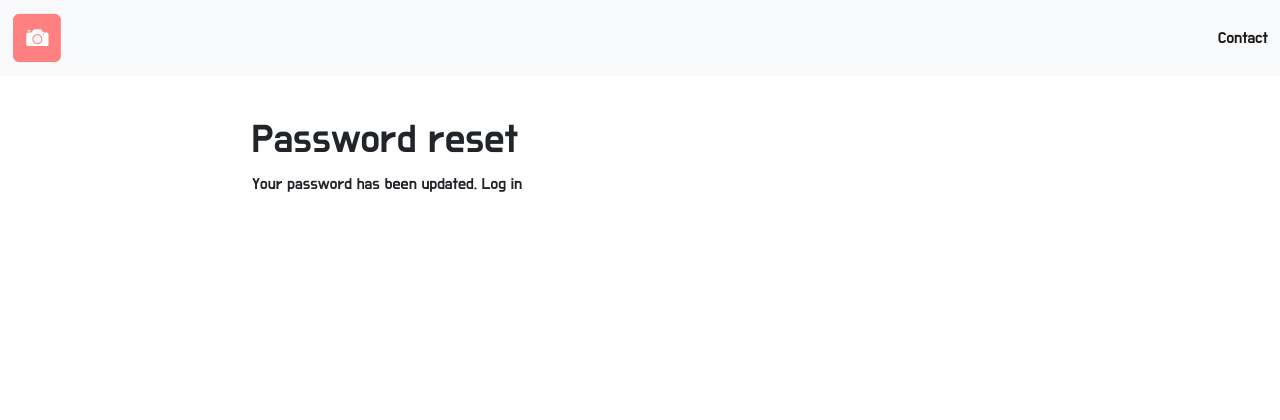
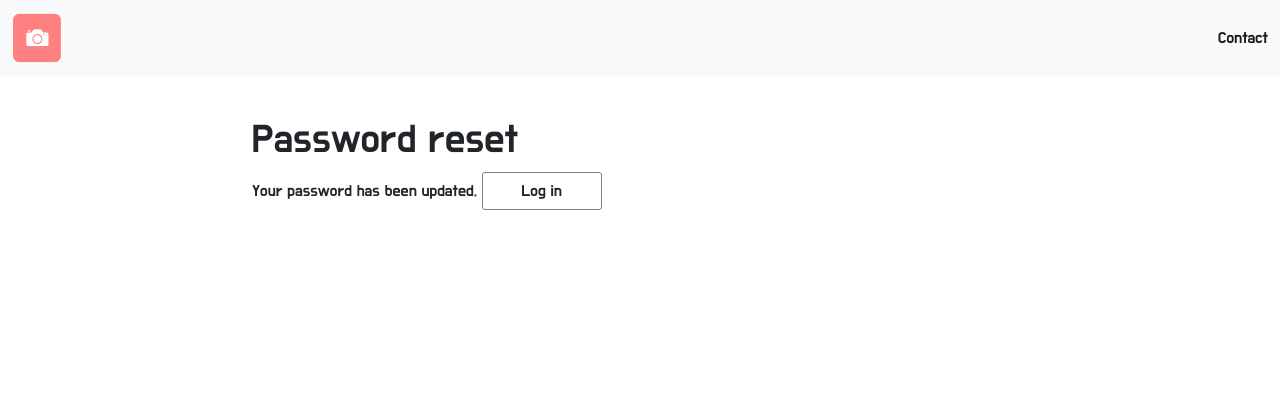
Before and after one commit to jkingportfolio/CI_PP4_Pic_Pals, a Django app: page /reset/done/ in a window 1280 px wide. Shown: the top 420 px of the page. Run offline with Django 4.2, Linux system fonts and the light colour scheme; parts of the project's set-up code (start-up, migrations or seed data) failed here and were passed over; some libraries are stand-ins or nearby versions.

Commit message:
Update: Form button sizes

```diff
--- a/account/templates/account/edit_profile.html
+++ b/account/templates/account/edit_profile.html
@@ -16,9 +16,9 @@
         {{ user_form|crispy }}
         {{ profile_form|crispy }}
         {% csrf_token %}
-        <p><input type="submit" value="Update profile" class="form-btn-pos"></p>
+        <p><input type="submit" value="Update profile" class="form-btn form-btn-pos"></p>
     </form>
-    <button aria-label="Cancel button">
+    <button aria-label="Cancel button" class="form-btn">
         <a href="/">
             Cancel
         </a>
--- a/account/templates/account/register.html
+++ b/account/templates/account/register.html
@@ -13,7 +13,7 @@
                 {% csrf_token %}
                 {{ user_form|crispy }}
             </div>
-            <p><input type="submit" value="Create account" class="form-btn-pos"></p>
+            <p><input type="submit" value="Create account" class="form-btn form-btn-pos"></p>
         </form>
 
     </div>
--- a/account/templates/account/register_success.html
+++ b/account/templates/account/register_success.html
@@ -8,6 +8,10 @@
 <div class="container form-style">
     <h1>Registered Successfully</h1>
     <p>{{ new_user.username }} welcome to Pic Pals!</p>
-    <p>Please <a href="{% url 'login'%}">log in here</a></p>
+    <button aria-label="Login button" class="form-btn btn btn-success">
+        <a href="{% url 'login' %}">
+            Log in
+        </a>
+    </button>
 </div>
 {% endblock %}
--- a/account/templates/registration/login.html
+++ b/account/templates/registration/login.html
@@ -18,7 +18,7 @@
                 {% csrf_token %}
             </div>
             <input type="hidden" name="next" value="{{ next }}" />
-            <p><input class="btn btn-success" type="submit" value="Log in"></p>
+            <p><input class="form-btn btn btn-success" type="submit" value="Log in"></p>
         </form>
         <div>
             <div>
--- a/account/templates/registration/password_reset_complete.html
+++ b/account/templates/registration/password_reset_complete.html
@@ -8,7 +8,14 @@
 <div class="container form-style">
     <h1>Password reset</h1>
     <p>
-        Your password has been updated. <a href="{% url 'login' %}">Log in</a>
+        Your password has been updated.
+        <a href="{% url 'login' %}">
+            <button aria-label="Log in button" class="form-btn btn btn-succes">
+                <a href="/">
+                    Log in
+                </a>
+            </button>
+        </a>
     </p>
 </div>
 
--- a/contact/admin.py
+++ b/contact/admin.py
@@ -21,5 +21,6 @@ class ContactAdmin(admin.ModelAdmin):
 
     list_filter = (
         'name',
+        'reason',
         'email',
     )
--- a/contact/templates/contact/contact.html
+++ b/contact/templates/contact/contact.html
@@ -12,7 +12,7 @@
                 {% csrf_token %}
                 {{ contact_form | crispy }}
             </div>
-            <p><input type="submit" value="Submit" class="form-btn-pos"></p>
+            <p><input type="submit" value="Submit" class="form-btn form-btn-pos"></p>
             <button aria-label="Cancel button" class="form-btn">
                 <a href="/">
                     Cancel
--- a/static/css/style.css
+++ b/static/css/style.css
@@ -29,7 +29,7 @@ a {
 .form-btn {
     border-radius: 3px;
     border: solid 1px grey;
-    width: 100px;
+    width: 120px;
 }
 
 .delete-btn {
@@ -260,6 +260,8 @@ a {
 form div {
     margin-bottom: 15px;
 }
+
+
   /* Media queries*/
 
   @media only screen and (max-width: 571px) {
```
